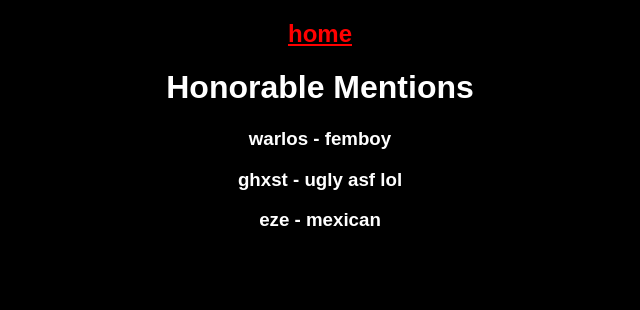
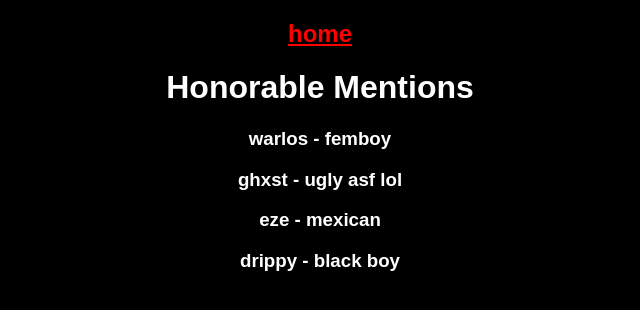
Before and after one commit to troyshopping/6sense, a plain HTML site: page hm.html in a window 1280 px wide. Shown: the whole page, without its empty margins (320-960 px from the left). Drawn offline with Linux system fonts and the light colour scheme; a web font is replaced by a local one.

Commit message:
Update hm.html

```diff
--- a/hm.html
+++ b/hm.html
@@ -15,5 +15,6 @@
     <h3>warlos - femboy</h3>
     <h3>ghxst - ugly asf lol</h3>
     <h3>eze - mexican</h3>
+    <h3>drippy - black boy</h3>
 </body>
 </html>
```
